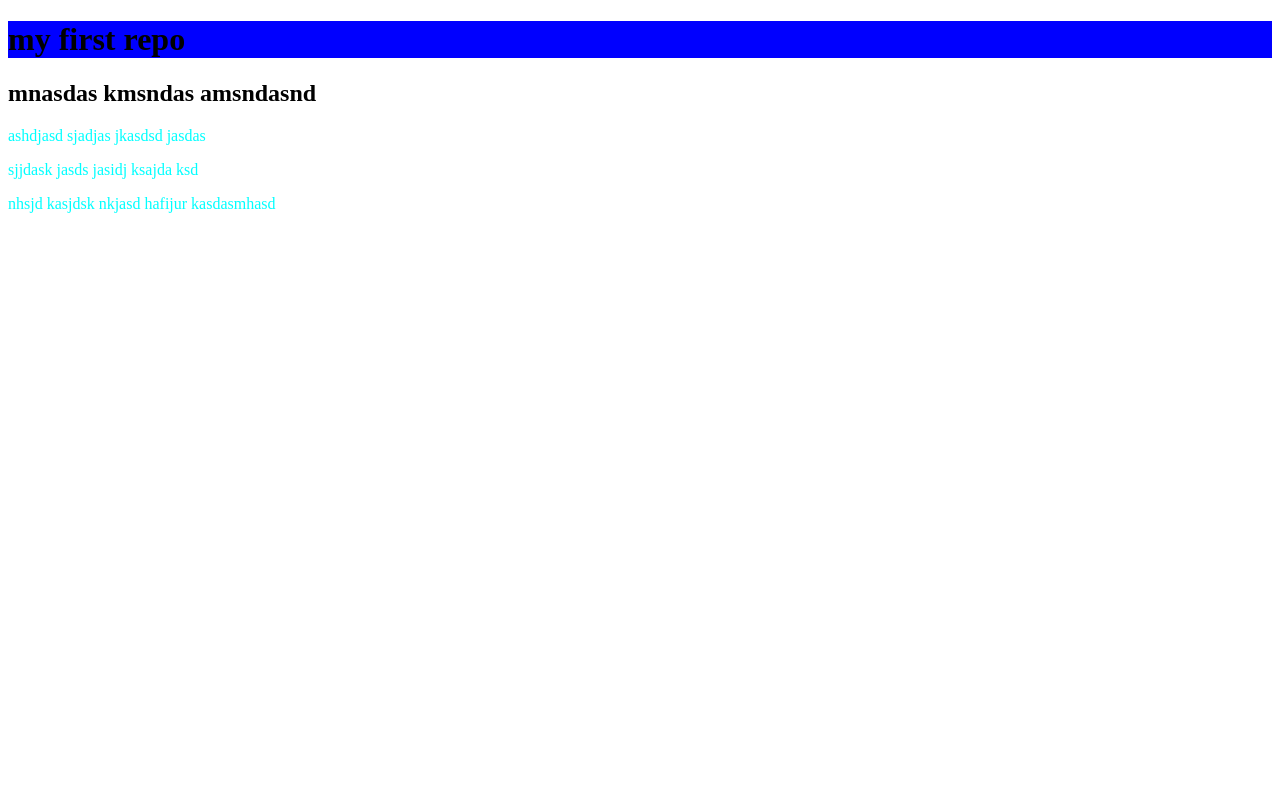
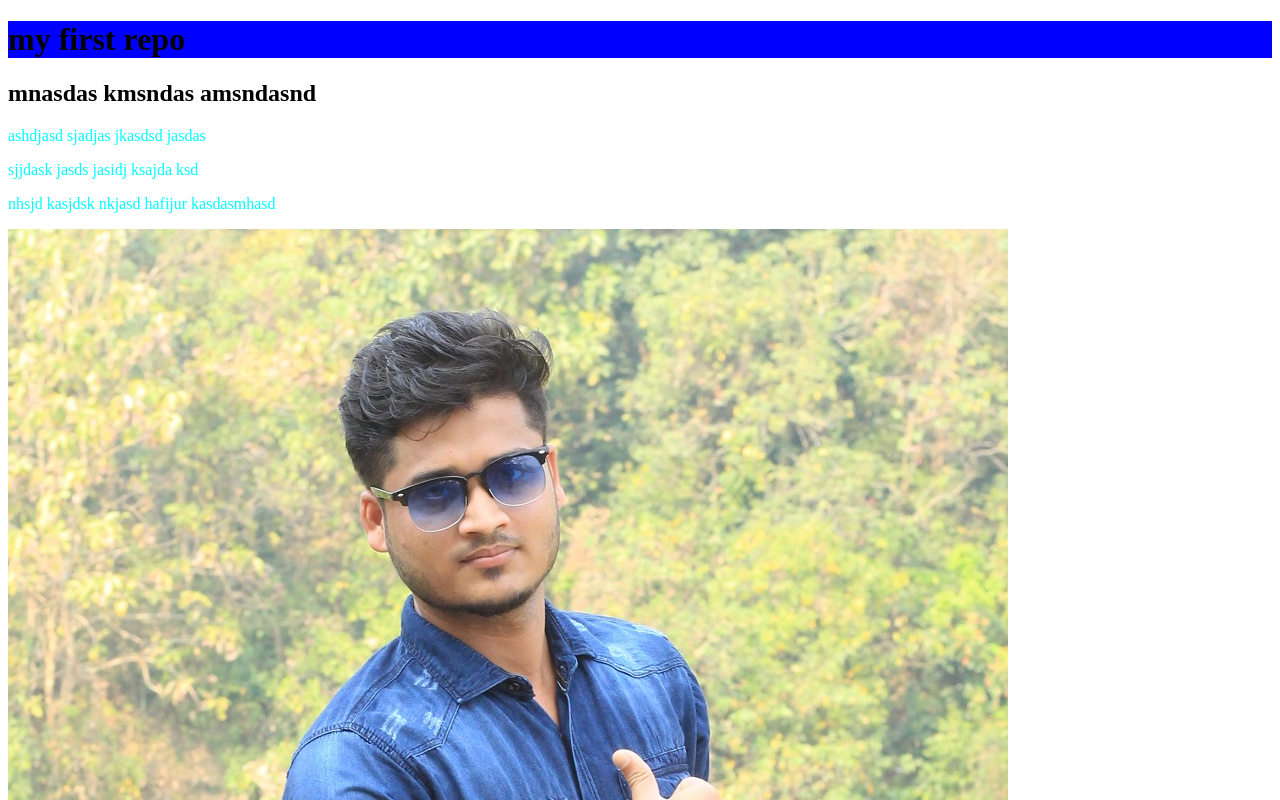
Before and after one commit to HafijurIslam/my-second-repo, a plain HTML site: page index.html in a window 1280 px wide. Shown: the top 800 px of the page. Drawn offline with Linux system fonts and the light colour scheme.

Commit message:
image added

```diff
--- a/index.html
+++ b/index.html
@@ -13,5 +13,6 @@
     <p>ashdjasd sjadjas jkasdsd jasdas</p>
     <p>sjjdask jasds jasidj ksajda ksd</p>
     <p>nhsjd kasjdsk nkjasd hafijur kasdasmhasd</p>
+    <img src="hdwem.jpg" alt="">
 </body>
 </html>
```
Also changed, not shown: hdwem.jpg (added), 2 other files.
